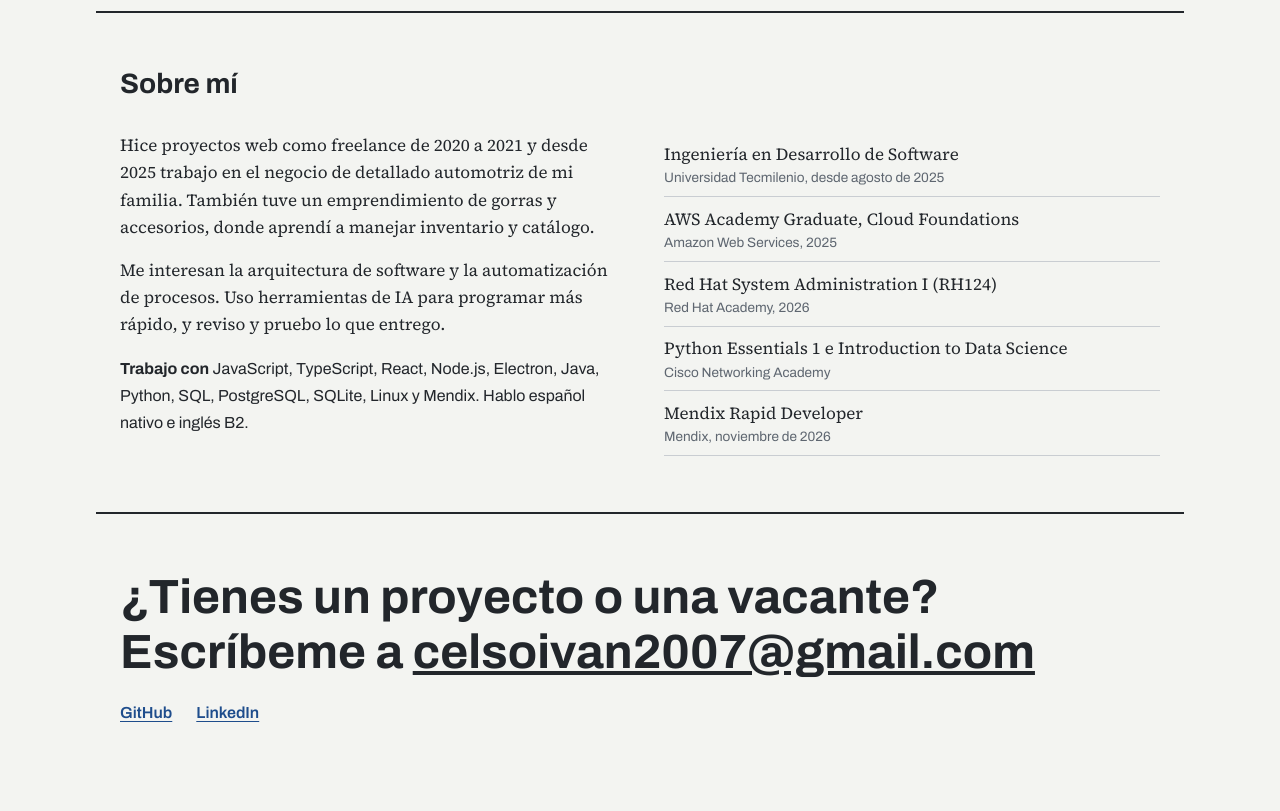
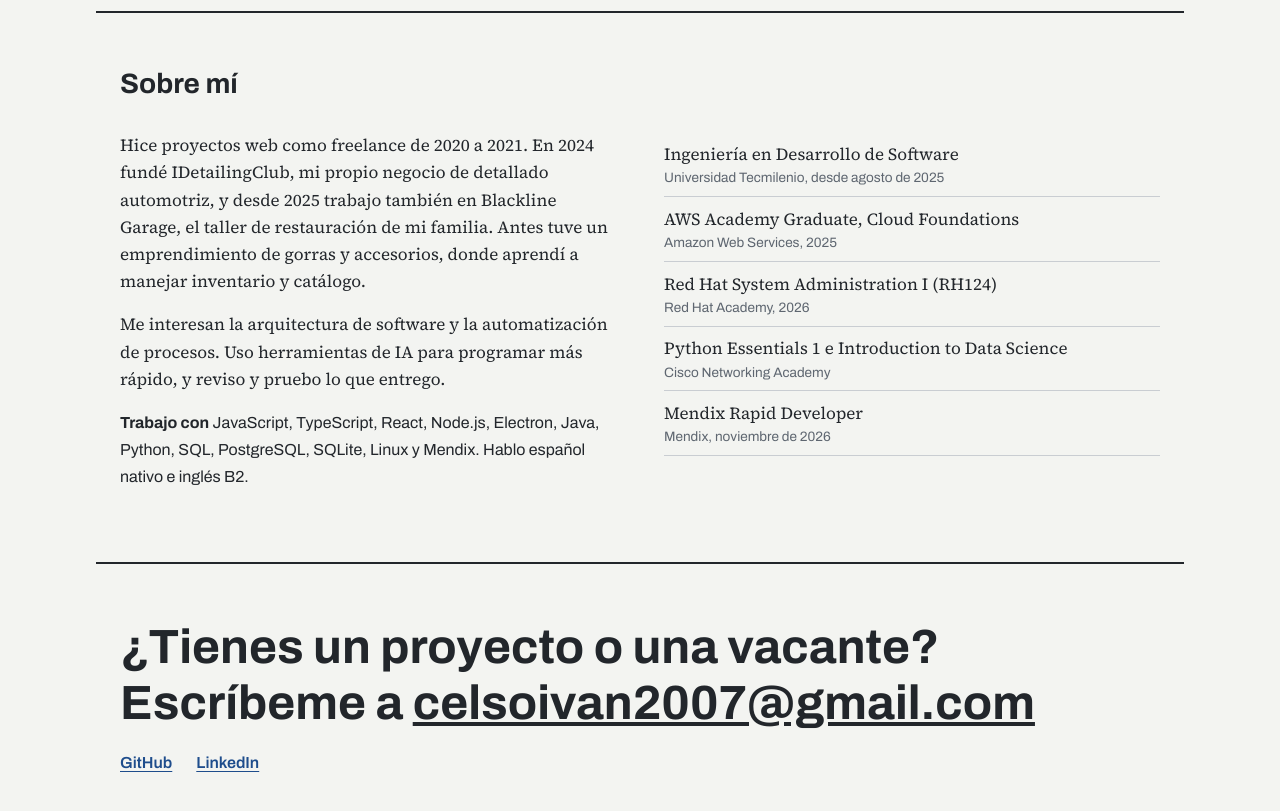
Before and after one commit to CelsoIvanCastro/CelsoIvanCastro.github.io, a plain HTML site: page index.html in a window 1280 px wide. Shown: the part 5200-6011 px from the top of the page. Before the commit the page ends 5985 px from the top, so only its background shows below. Drawn offline with Linux system fonts and the light colour scheme.

Commit message:
Fix business history
Co-Authored-By: Claude Opus 5.5 <noreply@anthropic.com>

```diff
--- a/index.html
+++ b/index.html
@@ -175,7 +175,7 @@
   <h2 id="h-sobre">Sobre mí</h2>
   <div class="two">
     <div>
-      <p>Hice proyectos web como freelance de 2020 a 2021 y desde 2025 trabajo en el negocio de detallado automotriz de mi familia. También tuve un emprendimiento de gorras y accesorios, donde aprendí a manejar inventario y catálogo.</p>
+      <p>Hice proyectos web como freelance de 2020 a 2021. En 2024 fundé IDetailingClub, mi propio negocio de detallado automotriz, y desde 2025 trabajo también en Blackline Garage, el taller de restauración de mi familia. Antes tuve un emprendimiento de gorras y accesorios, donde aprendí a manejar inventario y catálogo.</p>
       <p>Me interesan la arquitectura de software y la automatización de procesos. Uso herramientas de IA para programar más rápido, y reviso y pruebo lo que entrego.</p>
       <p class="stack"><b>Trabajo con</b> JavaScript, TypeScript, React, Node.js, Electron, Java, Python, SQL, PostgreSQL, SQLite, Linux y Mendix. Hablo español nativo e inglés B2.</p>
     </div>
```
